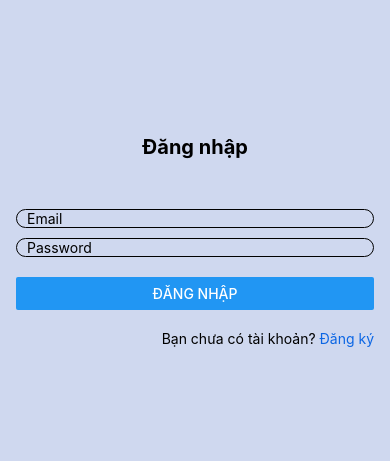
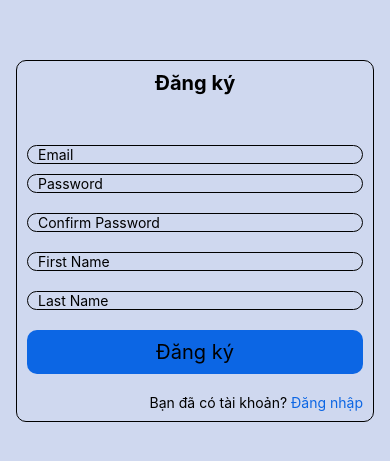
Before and after one commit to ngxhuyhoang/e-shop, a React Native app: screen /Register in a window 390 px wide. Shown: the part 181-642 px from the top of the page. Built offline with nearby package versions, Linux system fonts and the light colour scheme.

Commit message:
finishRegister

```diff
--- a/package.json
+++ b/package.json
@@ -19,7 +19,7 @@
     "@react-navigation/bottom-tabs": "^6.5.11",
     "@react-navigation/native": "^6.1.9",
     "@react-navigation/native-stack": "^6.9.17",
-    "axios": "^1.6.3",
+    "axios": "^1.6.5",
     "dayjs": "^1.11.10",
     "formik": "^2.4.5",
     "numeral": "^2.0.6",
--- a/src/features/login/login.screen.tsx
+++ b/src/features/login/login.screen.tsx
@@ -1,9 +1,11 @@
 import { useNavigation } from '@react-navigation/native';
 import React, { useState } from 'react';
+import axios from 'axios';
 import {
   KeyboardAvoidingView,
   TouchableWithoutFeedback,
   TouchableOpacity,
+  ImageBackground,
   Text,
   View,
   TextInput,
@@ -37,35 +39,35 @@ const Login = () => {
     }
 
     try {
-      const response = await fetch('https://eshop-api.ngxhuyhoang.com/auth/login', {
-        method: 'POST',
+      const response = await axios.post('https://eshop-api.ngxhuyhoang.com/auth/login', {
+        email: email,
+        password: password,
+      }, {
         headers: {
           'Content-Type': 'application/json',
         },
-        body: JSON.stringify({
-          email: email,
-          password: password,
-        }),
       });
+      console.log(response.data);
+      navigate('MainStack');
+    } catch (error) {
+      console.error(error);
+      Alert.alert('Lỗi', 'Email hoặc Password không chính xác!')
+    }
 
-      if (response.ok) {
-        navigate('MainStack');
-        Alert.alert('Thông báo', 'Đăng nhập thành công!');
-      } else {
-        Alert.alert('Thông báo', 'Đăng nhập thất bại!');
-      }
-    } catch (error) {
-      console.error('Error:', error);
-      Alert.alert('Lỗi', 'Có lỗi xảy ra. Vui lòng thử lại sau.');
-    }
   };
 
   return (
     <View style={{ flex: 1, justifyContent: 'center', alignItems: 'stretch', paddingHorizontal: 16, backgroundColor: '#CFD8EF', }}>
       <KeyboardAvoidingView>
         <TouchableWithoutFeedback onPress={Keyboard.dismiss}>
-          <View>
-            <Text style={{ fontSize: 20, fontWeight: 'bold', textAlign:'center', marginBottom: 50 }}>Đăng nhập</Text>
+          <View style={{
+            borderWidth: 0.3,
+            borderRadius: 15,
+            paddingVertical: 10,
+            paddingHorizontal: 10,
+            //backgroundColor: '#fff',
+            }}>
+            <Text style={{ fontSize: 20, fontWeight: 'bold', textAlign: 'center', marginBottom: 50 }}>Đăng nhập</Text>
             <TextInput
               placeholder="Email"
               value={email}
@@ -78,24 +80,26 @@ const Login = () => {
               onChangeText={(text) => setPassword(text)}
               autoCorrect={false}
               secureTextEntry={true}
-              style={{ borderWidth: 1, paddingHorizontal: 10, borderRadius: 10, marginBottom: 20}}
+              style={{ borderWidth: 1, paddingHorizontal: 10, borderRadius: 10, marginBottom: 20 }}
             />
-
-
             <View>
-              <Button title="Đăng nhập" onPress={handleLogin}
-              />
+              <TouchableOpacity
+              style={{
+                backgroundColor: '#0c66e4',
+                padding: 10,
+                borderRadius: 10,
+              }}
+              onPress={handleLogin}>
+                <Text style={{textAlign: 'center', fontSize: 20}}>Đăng nhập</Text>
+              </TouchableOpacity>
             </View>
 
-            <View style={{marginTop: 20}}>
-              <Text style={{textAlign: 'right'}}>Bạn chưa có tài khoản?
-              <TouchableOpacity
-              onPress={() => {
-                navigate('');
-              }}
-              >
-                <Text style={{color: '#0c66e4'}}> Đăng ký</Text>
-                </TouchableOpacity>
+            <View style={{ marginTop: 20 }}>
+              <Text style={{ textAlign: 'right' }}>Bạn chưa có tài khoản?
+                <Text style={{ color: '#0c66e4' }}
+                  onPress={() => {
+                    navigate('Register');
+                  }}> Đăng ký</Text>
               </Text>
 
             </View>
--- /dev/null
+++ b/src/features/register/register.screen.tsx
@@ -0,0 +1,154 @@
+import { useNavigation } from '@react-navigation/native';
+import React, { useState } from 'react';
+import axios from 'axios';
+import {
+  KeyboardAvoidingView,
+  TouchableWithoutFeedback,
+  TouchableOpacity,
+  Text,
+  View,
+  TextInput,
+  Keyboard,
+  Button,
+  Alert,
+} from 'react-native';
+import AuthStack from '../../navigators/auth.stack';
+
+const Register = () => {
+  const { navigate } = useNavigation<any>();
+
+  const [email, setEmail] = useState('');
+  const [password, setPassword] = useState('');
+  const [confirmPassword, setConfirmPassword] = useState('');
+  const [firstName, setFirstName] = useState('');
+  const [lastName, setLastName] = useState('');
+  const [register, setRegister] = useState('false');
+
+  const validateEmail = (email: string) => {
+    const emailRegex = /^\w+([\.-]?\w+)*@\w+([\.-]?\w+)*(\.\w\w+)+$/;
+    return emailRegex.test(email);
+  };
+
+  const handleRegister = async () => {
+    if (!validateEmail(email)) {
+      Alert.alert('Thông báo', 'Email không hợp lệ');
+      return;
+    }
+
+    if (password.trim() === '') {
+      Alert.alert('Thông báo', 'Password không được để trống');
+      return;
+    }
+
+    if (confirmPassword.trim() === ''){
+        Alert.alert('Thông báo', 'ConfirmPassword');
+        return;
+    }
+
+    if (firstName.trim() === ''){
+        Alert.alert('Thông báo', 'First Name không để trống');
+        return;
+    }
+
+    if (lastName.trim() === ''){
+        Alert.alert('Thông báo', 'Last Name không để trống');
+        return;
+    }
+
+    try {
+        const response = await axios.post('https://eshop-api.ngxhuyhoang.com/auth/register', {
+          email: email,
+          password: password,
+          confirmPassword: confirmPassword,
+          firstName: firstName,
+          lastName: lastName
+          }, {
+            headers: {
+              'Content-Type': 'application/json',
+              },
+          });
+          console.log(response.data);
+          navigate('Login');
+          Alert.alert('Thông báo', 'Đăng ký thành công!')
+        }catch (error) {
+          console.error(error);
+          Alert.alert('Lỗi', 'Email đã tồn tại! Thử lại!')
+        }
+
+    };
+
+  return (
+    <View style={{ flex: 1, justifyContent: 'center', alignItems: 'stretch', paddingHorizontal: 16, backgroundColor: '#CFD8EF', }}>
+      <KeyboardAvoidingView>
+        <TouchableWithoutFeedback onPress={Keyboard.dismiss}>
+          <View style={{
+            borderWidth: 0.3,
+            borderRadius: 10,
+            paddingVertical: 10,
+            paddingHorizontal: 10,
+          }}>
+            <Text style={{ fontSize: 20, fontWeight: 'bold', textAlign:'center', marginBottom: 50 }}>Đăng ký</Text>
+            <TextInput
+              placeholder="Email"
+              value={email}
+              onChangeText={(text) => setEmail(text)}
+              style={{ borderWidth: 1, paddingHorizontal: 10, borderRadius: 10, marginBottom: 10 }}
+            />
+            <TextInput
+              placeholder="Password"
+              value={password}
+              onChangeText={(text) => setPassword(text)}
+              autoCorrect={false}
+              secureTextEntry={true}
+              style={{ borderWidth: 1, paddingHorizontal: 10, borderRadius: 10, marginBottom: 20}}
+            />
+            <TextInput
+              placeholder="Confirm Password"
+              value={confirmPassword}
+              onChangeText={(text) => setConfirmPassword(text)}
+              autoCorrect={false}
+              secureTextEntry={true}
+              style={{ borderWidth: 1, paddingHorizontal: 10, borderRadius: 10, marginBottom: 20}}
+            />
+            <TextInput
+              placeholder="First Name"
+              value={firstName}
+              onChangeText={(text) => setFirstName(text)}
+              style={{ borderWidth: 1, paddingHorizontal: 10, borderRadius: 10, marginBottom: 20}}
+            />
+            <TextInput
+              placeholder="Last Name"
+              value={lastName}
+              onChangeText={(text) => setLastName(text)}
+              style={{ borderWidth: 1, paddingHorizontal: 10, borderRadius: 10, marginBottom: 20}}
+            />
+
+
+            <View>
+                <TouchableOpacity style={{
+                    backgroundColor: '#0c66e4',
+                    borderRadius: 10,
+                    padding: 10,
+                }}
+                onPress={handleRegister}>
+
+                    <Text style={{ textAlign: 'center', fontSize: 20}}>Đăng ký</Text>
+                </TouchableOpacity>
+
+            </View>
+
+            <View style={{marginTop: 20}}>
+              <Text style={{textAlign: 'right'}}>Bạn đã có tài khoản?
+
+                <Text style={{color: '#0c66e4'}} onPress={() => {navigate('Login')}}> Đăng nhập</Text>
+              </Text>
+
+            </View>
+          </View>
+        </TouchableWithoutFeedback>
+      </KeyboardAvoidingView>
+    </View>
+  );
+};
+
+export default Register;
--- a/src/navigators/auth.stack.tsx
+++ b/src/navigators/auth.stack.tsx
@@ -1,6 +1,7 @@
 import { createNativeStackNavigator } from '@react-navigation/native-stack';
 import React from 'react';
 import Login from '../features/login/login.screen';
+import Register from '../features/register/register.screen';
 
 const Stack = createNativeStackNavigator();
 
@@ -8,7 +9,9 @@ const AuthStack = () => {
   return (
     <Stack.Navigator screenOptions={{ headerShown: false }}>
       <Stack.Screen name="Login" component={Login} />
+      <Stack.Screen name="Register" component={Register}/>
     </Stack.Navigator>
+
   );
 };
 
```
Also changed, not shown: 2 other files (tests, documents, lock files or other folders).
